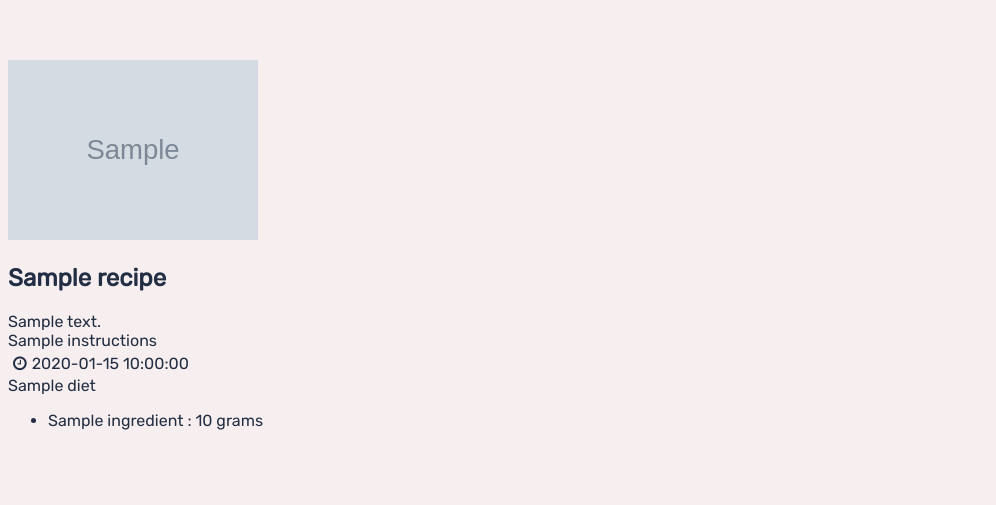
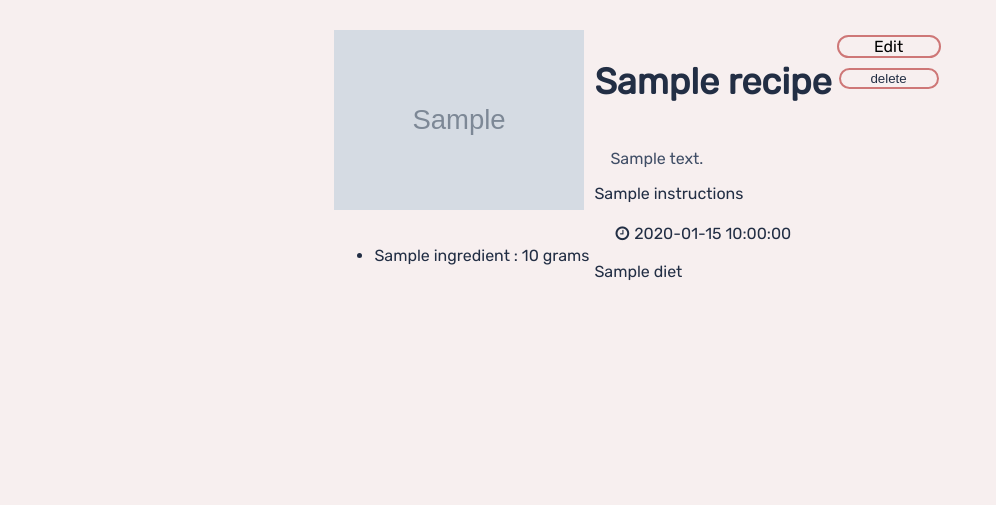
Before and after one commit to fedau/Recipe_app, a Flask app: page /recipes/1 in a window 1280 px wide. Shown: the part 72-577 px from the top of the page, without its empty margins (0-996 px from the left). Run offline with Flask 2, Linux system fonts and the light colour scheme; grey boxes marked "Sample" are stand-in pictures; a database or web service that is not in the repository returns one stand-in record (values such as "Sample title"); some libraries are stand-ins or nearby versions.

Commit message:
styling for single page and main page

```diff
--- a/controllers/recipe_controller.py
+++ b/controllers/recipe_controller.py
@@ -13,8 +13,13 @@ recipes_blueprint = Blueprint("recipes", __name__)
 
 # INDEX
 # GET /RECIPES
+@recipes_blueprint.route("/")
+def recipes():
+    recipes = recipe_repository.select_all()
+    return render_template("/index.html", recipes=recipes)
+
 @recipes_blueprint.route("/recipes")
-def recipes():
+def recipes_filter():
     recipes = recipe_repository.select_all()
     return render_template("recipes/index.html", recipes=recipes)
 
@@ -73,17 +78,39 @@ def show(id):
         new_ingredient = ingredient_repository.select(item.ingredient_id)
         ingredient_instances.append(new_ingredient)
     # recipe = recipe_repository.select_all()
-    return render_template('recipes/show.html', single_recipe=single_recipe, ingredients=ingredient_instances)
+    return render_template('/recipes/show.html', single_recipe=single_recipe, ingredients=ingredient_instances)
 
 
 # EDIT RECIPE
 # GET '/recipes/<id>/edit'
+@recipes_blueprint.route('/recipes/<int:id>/edit')
+def edit_recipes(id):
+    recipe = recipe_repository.select(id)
+    return render_template('/recipes/edit.html', single_recipe=recipe)
 
 
 
 # UPDATE RECIPES
 # POST '/recipes/<id>' (would normally be PUT)
+@recipes_blueprint.route("/recipes/<int:id>", methods=["POST"])
+def update_recipe(id):
+    form_data = request.form
+    recipe_name = form_data['name']
+    recipe_description = form_data['description']
+    recipe_cooking_time = form_data['cooking_time']
+    recipe_instructions = form_data['instructions']
+    recipe_image = form_data['image']
+    recipe_diet = form_data['diet']
+
+    updated_recipe = Recipe(recipe_name, recipe_cooking_time, recipe_description, recipe_instructions, recipe_diet, recipe_image, id)
+    recipe_repository.update(updated_recipe)
+    return redirect(f"/recipes/{updated_recipe.id}")
 
 
 # DELETE RECIPES
 # DELETE '/recipes/<id>/delete'
+
+@recipes_blueprint.route("/recipes/<id>/delete", methods=['POST'])
+def delete_recipe(id):
+    recipe_repository.delete(id)
+    return redirect('/recipes')
--- a/repositories/recipe_repository.py
+++ b/repositories/recipe_repository.py
@@ -1,4 +1,5 @@
 from db.run_sql import run_sql
+
 from models.recipes import Recipe
 from models.ingredients import Ingredient
 
@@ -36,17 +37,11 @@ def delete_all():
     sql ="DELETE FROM recipes"
     run_sql(sql)
 
+def delete(id):
+    sql = "DELETE FROM recipes WHERE id = %s"
+    values = [id]
+    run_sql(sql, values)
 
-
-# def ingredients(recipe):
-#     ingredients = []
-#     sql = """SELECT ingredients.* FROM ingredients INNER JOIN recipe_ingredient ON recipe_ingredient.ingredient_id = ingredients.id WHERE recipe_id = %s"""
-#     values = [recipe.id]
-#     results = run_sql(sql, values)
-#     for row in results:
-#         ingredient = Ingredient(row['name'], row['amount'], row['id'])
-#         ingredients.append(ingredient)
-#     return ingredients
 
 
 
@@ -60,3 +55,8 @@ def ingredients(recipe):
         ingredient=Ingredient(row['name'], row['amount'], row['id'])
         ingredients.append(ingredient)
     return ingredients
+
+def update(recipe):
+    sql = "UPDATE recipes SET (name, cooking_time, description, instructions, diet, image) = (%s,%s,%s,%s,%s,%s) WHERE id = %s"
+    values = [recipe.name, recipe.cooking_time, recipe.description, recipe.instructions, recipe.diet, recipe.image, recipe.id]
+    run_sql(sql, values)
--- a/static/css/forms.css
+++ b/static/css/forms.css
@@ -1,6 +1,20 @@
 @import url('https://fonts.googleapis.com/css2?family=Mukta&family=Roboto:ital,wght@0,100;1,400&family=Rubik&display=swap');
+:root{
+    --blue: #222e44;
+    --whiteish: #f7efef;
+    --pink: #E8C4C4;
+    --pinklight:#edd0d0;
+    --peachy: #CE7777;
+    --lighterblue: #556177;
+    --lightblue: #404e66;
+
+}
+
+
 body{
     color: var(--blue);
+    background: var(--whiteish);
+    font-family: "Rubik", sans-serif;
 
 }
 
@@ -21,7 +35,9 @@ body{
     border-radius: 16px;
     color: var(--blue);
     width: 100px;
-    margin:auto
+    margin:auto;
+    background-color: var(--whiteish);
+
 
 
 
--- a/static/css/main.css
+++ b/static/css/main.css
@@ -18,12 +18,16 @@ body{
     color: var(--blue);
 }
 
-main {
+main{
     padding: 60px 1rem;
     max-width: 1200px;
     margin-left: 0px;
     padding-left: 0px;
 
+}
+
+.mainpage-header{
+    text-align: center;
 }
 /* HEADER NAVIGATION */
 header{
--- /dev/null
+++ b/static/css/single-page.css
@@ -0,0 +1,136 @@
+@import url('https://fonts.googleapis.com/css2?family=Mukta&family=Roboto:ital,wght@0,100;1,400&family=Rubik&display=swap');
+
+
+:root{
+    --blue: #222e44;
+    --whiteish: #f7efef;
+    --pink: #E8C4C4;
+    --pinklight:#edd0d0;
+    --peachy: #CE7777;
+    --lighterblue: #556177;
+    --lightblue: #404e66;
+
+}
+
+body{
+    background: var(--whiteish);
+    font-family: "Rubik", sans-serif;
+    color: var(--blue);
+
+}
+
+
+.main-single {
+    padding: 30px 1rem;
+    min-width: fit-content;
+    /* width: 100%; */
+    display: flex;
+    justify-self: center;
+
+
+
+}
+
+/* LEFT SIDE IMAGE AND INGREDIENTS */
+
+.left-wrapper{
+    /* display: flex;
+    flex-direction: column;
+    justify-content: flex-start; */
+    /* padding: 1rem;? */
+    min-width: 260px;
+
+}
+.recipe-image-single{
+/*
+    display: flex;
+    flex-direction: column;
+    justify-content: flex-start; */
+    /* padding-bottom: 5rem; */
+
+}
+.recipe-image-single img{
+    /* height: auto;
+    width: 100%; */
+    height: 180px;
+    width: 250px;
+    object-fit: cover;
+
+}
+
+.ingredient-list-wrapper{
+    display: flex;
+    flex-direction: column;
+    justify-content: flex-start;
+    padding-top: 1rem;
+}
+
+.ingredient-list-inner ul li{
+    padding: 0%;
+    margin: 0%;
+}
+
+/* CENTER NAME, DESCRIPTION, INSTRUCTIONS */
+
+
+.center-wrapper{
+    display: flex;
+    flex-direction: column;
+    justify-content: flex-end;
+    padding-top: 0%;
+    margin-top: 0%;
+
+}
+
+.single_recipe-name{
+    font-size: 24px;
+    padding: 0%;
+    margin: 0%;
+}
+
+.single_recipe-description{
+    color: #404e66;
+    padding: 1rem;
+}
+
+.single-recipeinstructions{
+    line-height: 20px;
+}
+
+.single_recipe-cooking_time{
+    padding: 1rem;
+}
+/* RIGHT? EDIT AND DELETE BUTTONS */
+
+.right-wrapper{
+    max-width: 120px;
+  text-align: center;
+  margin: right 0;
+
+    /* display: flex;
+    flex-direction: column;
+    align-content: flex-end;
+
+*/
+}
+
+.button-single {
+    border-radius: 16px;
+    color: var(--blue);
+    width: 100px;
+    margin:auto;
+    background-color: var(--whiteish);
+    border: 2px solid var(--peachy);
+    margin: 5px;
+
+
+
+}
+
+.button-single:hover {
+    color: var(--blue);
+    background-color: var(--pink);
+    border-radius: 16px;
+
+
+}
--- a/templates/base.html
+++ b/templates/base.html
@@ -6,13 +6,15 @@
     <meta name="viewport" content="width=device-width, initial-scale=1.0">
     <link rel="stylesheet" href="/static/css/main.css">
     <link rel="stylesheet" href="/static/css/forms.css">
+    <link rel="stylesheet" href="/static/css/single-page.css">
+
     <link rel="stylesheet" href="https://stackpath.bootstrapcdn.com/font-awesome/4.7.0/css/font-awesome.min.css">
 
     <title>Document</title>
 </head>
 <body>
     <header>
-        <a href="/recipes"><img src="/static/img/Group 16.png" alt="logo"></a>
+        <a href="/"><img src="/static/img/Group 16.png" alt="logo"></a>
 
         <nav>
             <ul>
@@ -22,12 +24,12 @@
             </ul>
         </nav>
 </header>
-    <main>
+    <!-- <main>    -->
 
         {% block content %}
 
         {% endblock %}
-    </main>
+    <!-- </main> -->
 
 </body>
 </html>
--- a/templates/recipes/new_recipe.html
+++ b/templates/recipes/new_recipe.html
@@ -33,7 +33,7 @@
         <!-- <label for="diet">Diet</label>
         <input type="text" name="diet" id="diet"> -->
         <label for="image"> Please insert web image link here</label>
-        <input type="text" name="image" id="image" >
+        <input type="text" name="image" id="image" maxlength="255" >
         <button class="button" type="submit">Submit</button>
     </form>
     {% endblock %}
--- a/templates/recipes/show.html
+++ b/templates/recipes/show.html
@@ -1,24 +1,39 @@
 {% extends 'base.html' %}
 
 {% block content %}
-    <div class="single-recipe-content">
-        <div class="recipe-image"> <img src="{{single_recipe.image}}" alt="image not loaded"></div>
+<div class="main-single">
+
+<div class="left-wrapper">
+<div>
+    <div class="recipe-image-single"> <img src="{{single_recipe.image}}" alt="image not loaded"></div>
+</div>
+    <div class="ingredient-list-wrapper">
+        {% for ingredient in ingredients %}
+            <div class="ingredient-list-inner">
+         <ul>
+            <li>{{ingredient.name}} : {{ingredient.amount}} grams</li>
+         </ul>
+        </div>
+        {% endfor %}
+    </div>
+</div>
+    <div class="center-wrapper">
         <div class="single_recipe-name"><h2>{{single_recipe.name}}</h2></div>
         <div class="single_recipe-description">{{single_recipe.description}} </div>
         <div class="single-recipeinstructions">{{single_recipe.instructions}}</div>
         <div class="single_recipe-cooking_time"> <i class="fa fa-clock-o fa-2px"></i>{{single_recipe.cooking_time}} </div>
         <div class="single-recipe-diet"></div>{{single_recipe.diet}}
+</div>
 
-        <div class="ingreedient-list-wrapper">
-        {% for ingredient in ingredients %}
-        <div class="ingredient-list-inner">
-         <ul>
-            <li>{{ingredient.name}} : {{ingredient.amount}} grams</li>
-         </ul>
-     </div>
+<div class="right-wrapper">
+    <div class="button-single"> <a href="/recipes/{{single_recipe.id}}/edit">Edit</a></div>
 
-        {% endfor %}
-        </div>
+
+        <div class="b"> <form action="/recipes/{{ single_recipe.id }}/delete" method="POST">
+            <input class="button-single" type="submit" value="delete" />
+          </form></div>
+
     </div>
 
+</div>
 {% endblock %}
```
Also changed, not shown: templates/index.html (+24 -0 lines), templates/recipes/edit.html (added, +31 -0 lines), templates/recipes/index.html (+17 -0 lines).
